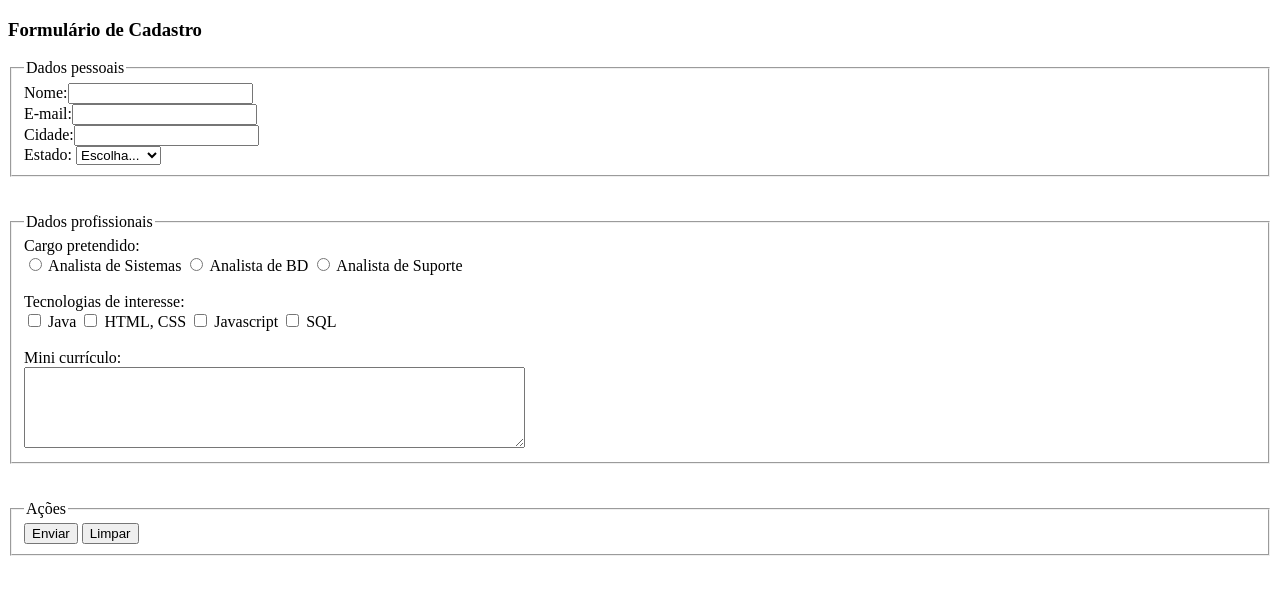
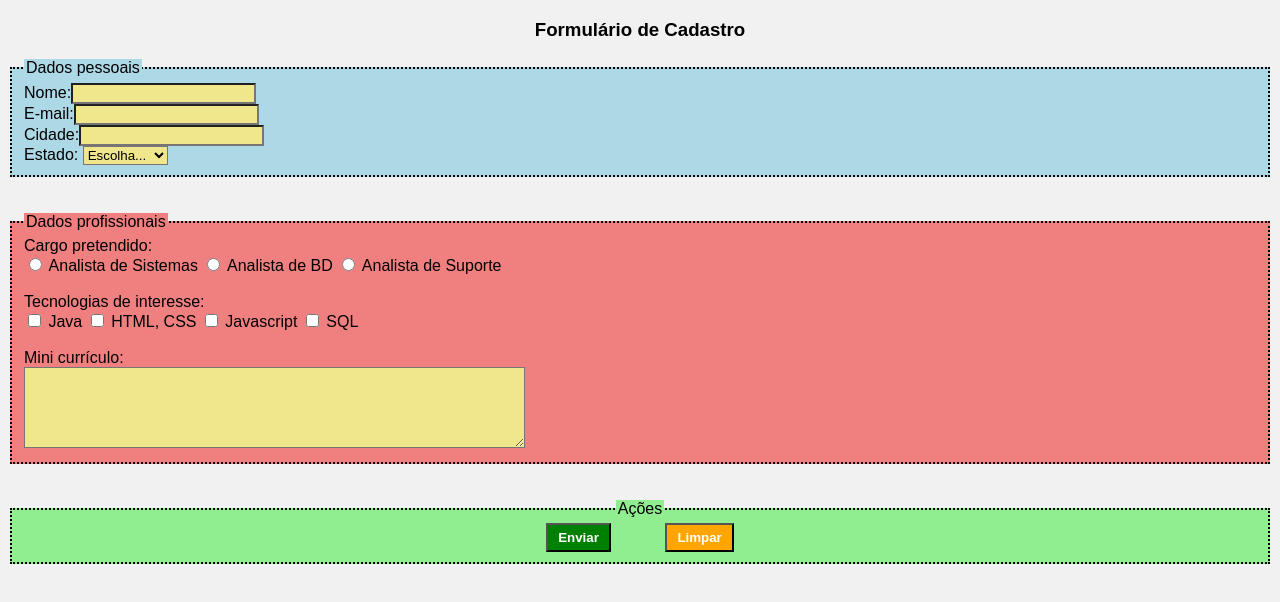
Before and after one commit to amarcel/2017p2_web_html, a plain HTML site: page public_html/03 AULA CSS 05-09/exerc_css.html in a window 1280 px wide. Drawn offline with Linux system fonts and the light colour scheme.

Commit message:
Aulas do dia 05-09

```diff
--- a/public_html/03 AULA CSS 05-09/estilo.css
+++ b/public_html/03 AULA CSS 05-09/estilo.css
@@ -7,3 +7,38 @@ h3 {
     text-align: center;
     font-size: 14pt;
 }
+
+.fsDadosPessoais {
+    background-color: lightblue;
+}
+.fsDadosProf {
+    background-color: lightcoral;
+}
+.fsAcoes{
+    background-color: lightgreen;
+    text-align: center;
+}
+
+fieldset{
+    border-style: dotted;
+    border-color: black;
+}
+
+input, textarea, select {
+    background-color: khaki;
+}
+
+.botaoEnviar{
+    background-color: green;
+    color: white;
+    font-weight: bold;
+    margin-right: 50px;
+    padding: 5px 10px 5px 10px;
+}
+
+.botaoLimpar{
+    background-color: orange;
+    color: white;
+    font-weight: bold;
+    padding: 5px 10px 5px 10px;
+}
--- a/public_html/03 AULA CSS 05-09/exerc_css.html
+++ b/public_html/03 AULA CSS 05-09/exerc_css.html
@@ -4,12 +4,13 @@
         <title>Cadastre seu currículo</title>
         <meta charset="UTF-8">
         <meta name="viewport" content="width=device-width, initial-scale=1.0">
+        <link rel="stylesheet" type="text/css" href="estilo.css">
     </head>
     <body>
         <h3>Formulário de Cadastro</h3>
         <form action="cadastrar.jsp">
-            <fieldset>
-                <legend>Dados pessoais</legend>
+            <fieldset class="fsDadosPessoais">
+                <legend class="fsDadosPessoais">Dados pessoais</legend>
                 Nome:<input type="text" name="nome"/> <br/>
                 E-mail:<input type="email" name="email"/> <br/>
                 Cidade:<input type="text" name="cidade"/> <br/>
@@ -22,8 +23,8 @@
                 </select> <br/>
             </fieldset>
             <br/><br/>
-            <fieldset>
-                <legend>Dados profissionais</legend>
+            <fieldset class="fsDadosProf">
+                <legend class="fsDadosProf">Dados profissionais</legend>
                 Cargo pretendido: <br/>
                 <input type="radio" name="cargo" value="sistemas"/>
                 Analista de Sistemas
@@ -42,10 +43,10 @@
                 <textarea cols="60" rows="5"></textarea>
             </fieldset>
             <br/><br/>
-            <fieldset>
-                <legend>Ações</legend>
-                <input type="submit" value="Enviar"/>
-                <input type="reset" value="Limpar"/>
+            <fieldset class="fsAcoes">
+                <legend class="fsAcoes">Ações</legend>
+                <input type="submit" value="Enviar" class="botaoEnviar" />
+                <input type="reset" value="Limpar"  class="botaoLimpar" />
             </fieldset>
         </form>
     </body>
```
Also changed, not shown: 1 other file.
